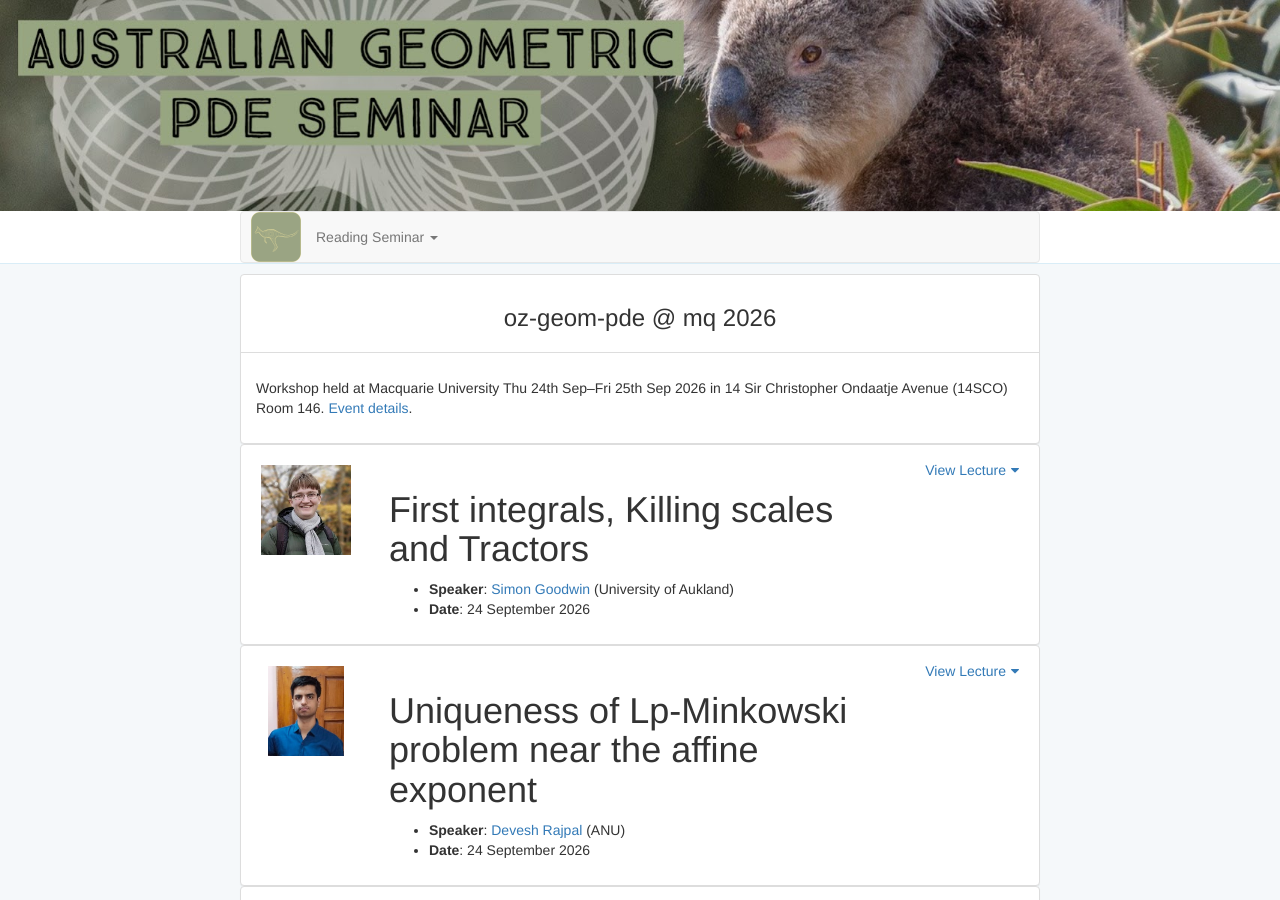
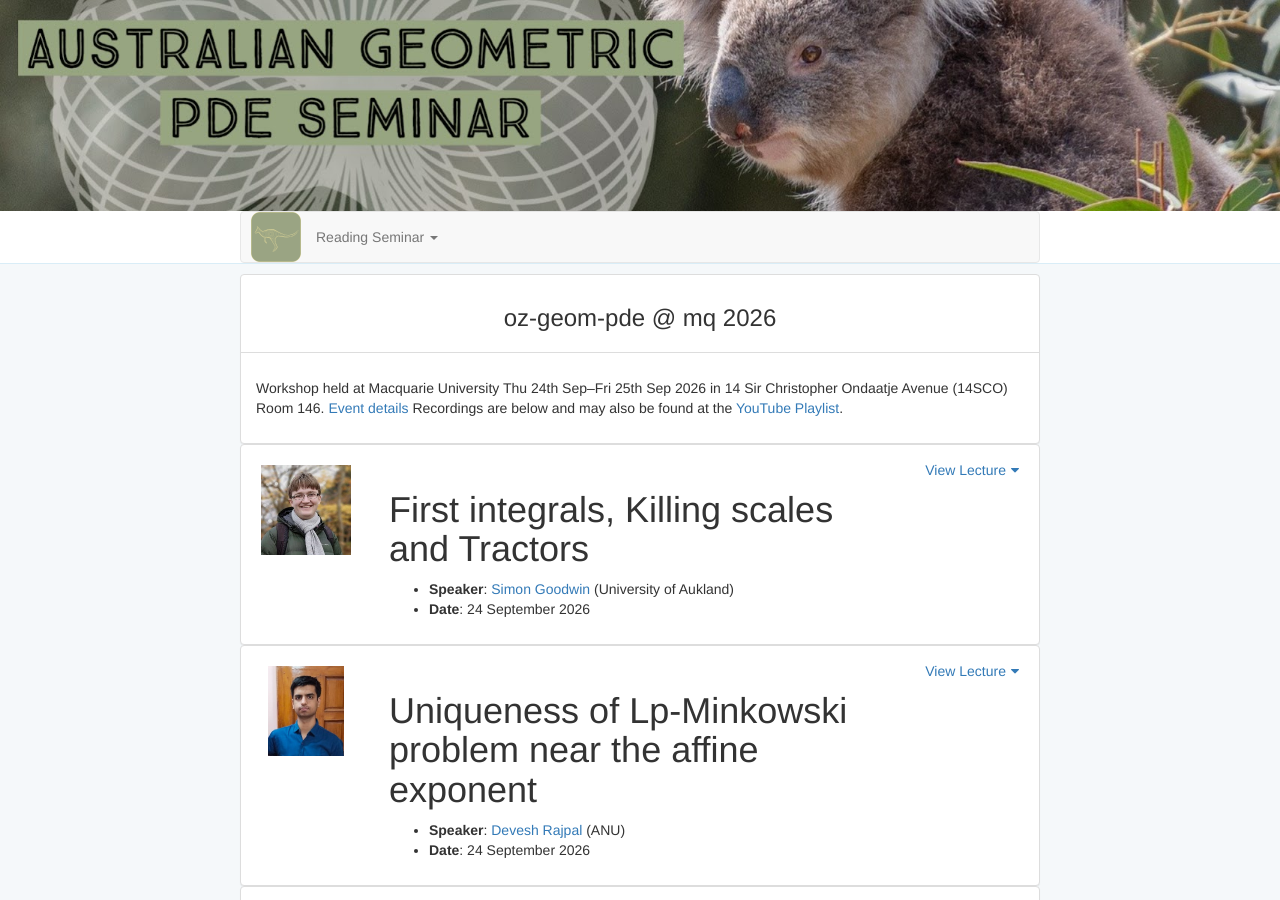
Before and after one commit to oz-geom-pde/oz-geom-pde.github.io, a Jekyll site: the page built from oz-geom-pde-mq-2026/index.md, in a window 1280 px wide and 900 px high. Built offline with Jekyll 4.4.1, drawn with Linux system fonts in a browser that asks for light colours.

Commit message:
Added link to YouTube playlist.

```diff
--- a/oz-geom-pde-mq-2026/index.md
+++ b/oz-geom-pde-mq-2026/index.md
@@ -3,7 +3,7 @@ layout: default
 category: oz-geom-pde-mq-2026
 title: oz-geom-pde @ mq 2026
 description: |
-  Workshop held at Macquarie University Thu 24th Sep--Fri 25th Sep 2026 in 14 Sir Christopher Ondaatje Avenue (14SCO) Room 146. <a href="/oz-geom-pde-mq-2026/event">Event details</a>.
+  Workshop held at Macquarie University Thu 24th Sep--Fri 25th Sep 2026 in 14 Sir Christopher Ondaatje Avenue (14SCO) Room 146. <a href="/oz-geom-pde-mq-2026/event">Event details</a> Recordings are below and may also be found at the <a href="https://www.youtube.com/playlist?list=PLc1L7qJZL1xQ">YouTube Playlist</a>.
 ---
 
 {% include geompde/season.html %}
--- a/oz-geom-pde-mq-2026/oz-geom-pde-mq-2026.org
+++ b/oz-geom-pde-mq-2026/oz-geom-pde-mq-2026.org
@@ -8,7 +8,7 @@ layout: default
 category: oz-geom-pde-mq-2026
 title: oz-geom-pde @ mq 2026
 description: |
-  Workshop held at Macquarie University Thu 24th Sep--Fri 25th Sep 2026 in 14 Sir Christopher Ondaatje Avenue (14SCO) Room 146. <a href="/oz-geom-pde-mq-2026/event">Event details</a>.
+  Workshop held at Macquarie University Thu 24th Sep--Fri 25th Sep 2026 in 14 Sir Christopher Ondaatje Avenue (14SCO) Room 146. <a href="/oz-geom-pde-mq-2026/event">Event details</a> Recordings are below and may also be found at the <a href="https://www.youtube.com/playlist?list=PLc1L7qJZL1xQ">YouTube Playlist</a>.
 ---
 #+END_EXPORT
 
```
